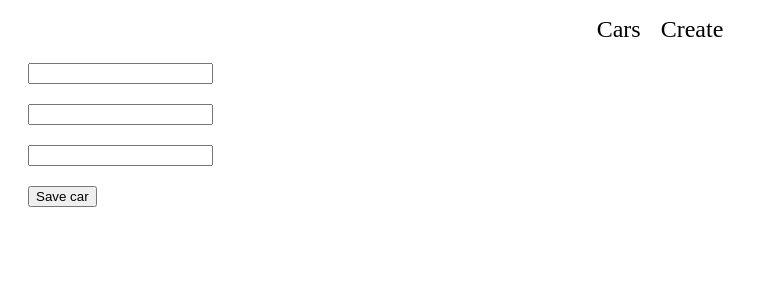
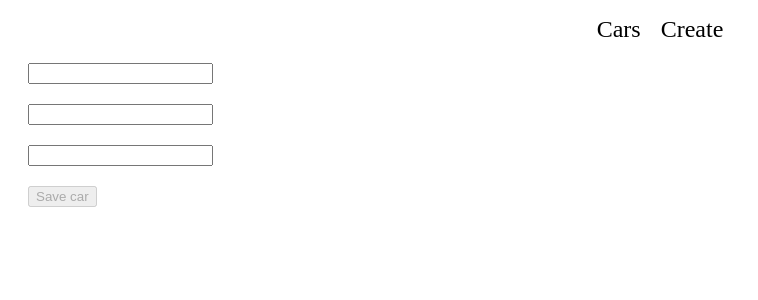
Before and after one commit to VladRyabich/okten-sep-react-hm, a React (Vite) app: page /cars/create in a window 1280 px wide. Shown: the top 300 px of the page, without its empty margins (0-758 px from the left). Built offline with nearby package versions, Linux system fonts and the light colour scheme.

Commit message:
- Сommit homework 05 task 01

```diff
--- a/src/components/create-car-component/CreateCarComponent.tsx
+++ b/src/components/create-car-component/CreateCarComponent.tsx
@@ -4,9 +4,10 @@ import {useForm} from "react-hook-form";
 import {joiResolver} from "@hookform/resolvers/joi";
 import {carValidator} from "../../validators/carValidator.ts";
 import './createCarComponent.css';
+import {isValidElement} from "react";
 
 export const CreateCarComponent = () => {
-    const {register, handleSubmit, formState: {errors}} = useForm<ICar>({
+    const {register, handleSubmit, formState: {errors, isValid}} = useForm<ICar>({
         mode: "all",
         resolver:joiResolver(carValidator)
     });
@@ -30,7 +31,9 @@ export const CreateCarComponent = () => {
                     <div>{errors.year?.message}</div>
                 </div>
 
-                <button className={'create-btn'}>Save car</button>
+                <button
+                    disabled={!isValid}
+                    className={'create-btn'}>Save car</button>
             </form>
         </>
     );
```
